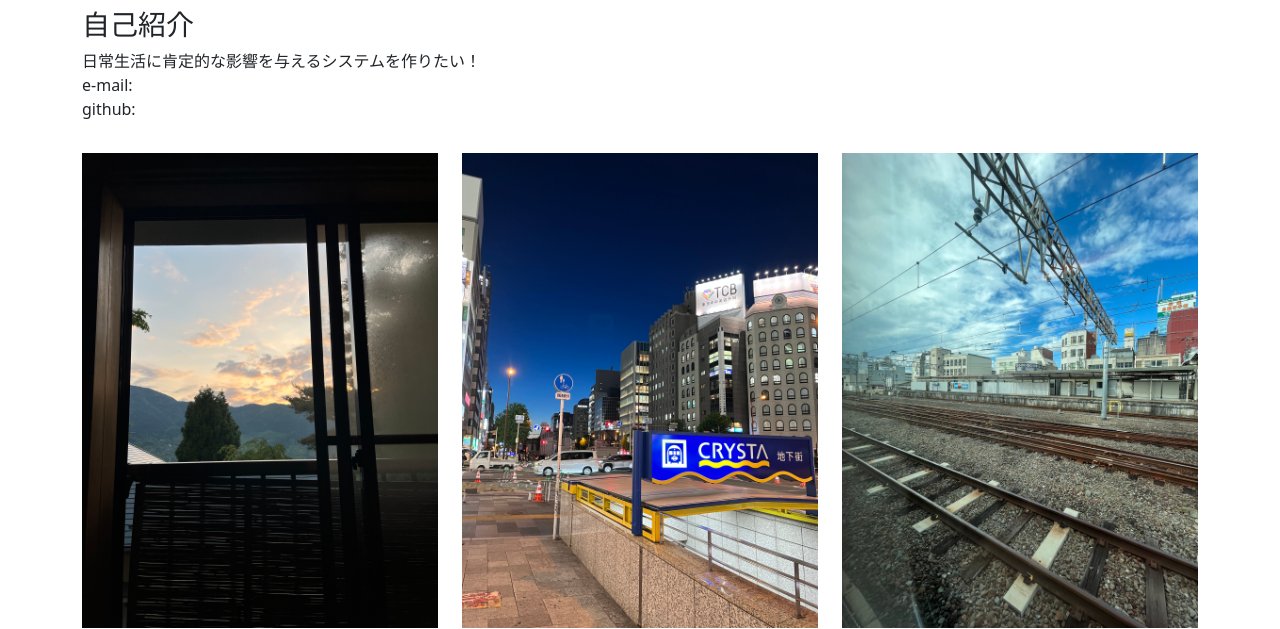
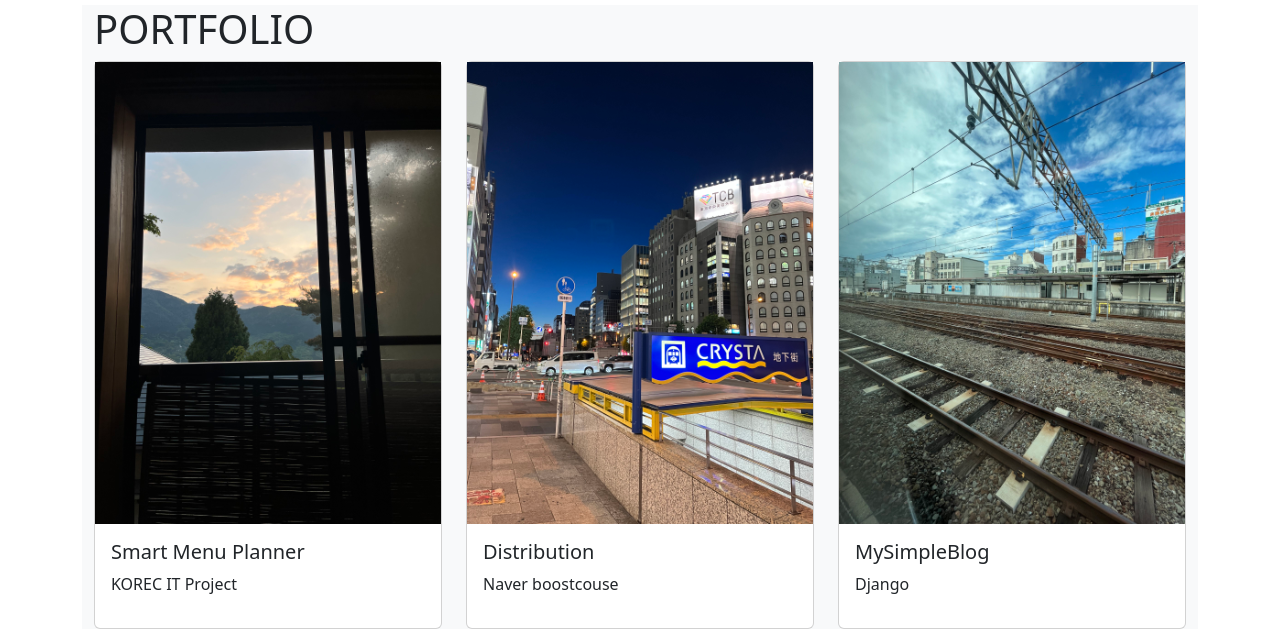
Before and after one commit to recon-reco/Smart-Menu-Planner, a Django app: page /about_me/ in a window 1280 px wide. Shown: the part 417-1046 px from the top of the page. Run offline with Django 4.2, Linux system fonts and the light colour scheme; some libraries are stand-ins or nearby versions.

Commit message:
About me page

```diff
--- /dev/null
+++ b/single_pages/static/single_pages/about_me.css
@@ -0,0 +1,3 @@
+.margin-for-footer {
+    margin-bottom: 130px;
+}
--- a/single_pages/templates/single_pages/about_me.html
+++ b/single_pages/templates/single_pages/about_me.html
@@ -9,6 +9,7 @@
 </head>
 
 <body>
+    {% include 'blog/navbar.html' %}
     <div class="container">
         <div class="row my-3">
             <div class="container">
@@ -23,49 +24,120 @@
                 </div>
             </div>
         </div>
-        <div class="row my-3">
-            <h1>Profile</h1>
-            <div class="col-sm col-lg-8">
-                <img src="{% static '/single_pages/images/IMG_4739.JPG' %}" class="img-fluid w-50">
-                <h4>パク・ソルミ（Park SolMi）</h4>
-                <h3>自己紹介</h3>
-                <p>
-                    日常生活に肯定的な影響を与えるシステムを作りたい！
-                    <br>e-mail:
-                    <br>github:
-                </p>
+        <section>
+            <div class="container mt-4">
+                <div class="row">
+                    <h1>Profile</h1>
+                    <div class="col-sm col-lg-5">
+                        <img src="{% static '/single_pages/images/IMG_4739.JPG' %}" class="img-fluid w-50">
+                    </div>
+                    <div class="col-sm col-lg-7">
+                        <h3>自己紹介</h3>
+                        <h4>パク・ソルミ（Park SolMi）</h4>
+                        <p>
+                            日常生活に肯定的な影響を与えるシステムを作りたい！
+                        </p>
+                        <ul>
+                            <li>学歴</li>
+                            <ul>
+                                <li>高校</li>
+                                <li>大学</li>
+                            </ul>
+                            <li>Projects</li>
+                            <ul>
+                                <li>Smart Menu Planner</li>
+                                <li>Distribution of Hospitals and Drugstore</li>
+                            </ul>
+                        </ul>
+                    </div>
+                </div>
             </div>
-            <div class="col-sm col-lg-4">
-                <h4>Skill</h4>
-                <p>
-                    <br>Python
-                    <br>Java
-                    <br>MySQL
-                    <br>R
-                    <br>git & github
-                </p>
-                <h4>Project</h4>
+        </section>
+        <section class="bg-light margin-for-footer">
+            <div class="container mt-4">
+                <div class="row">
+                    <div class="col-12">
+                        <h1>PORTFOLIO</h1>
+                        <div class="row">
+                            <div class="col">
+                                <div class="card" data-bs-toggle="modal" data-bs-target="#pofol1">
+                                    <img src="{% static '/single_pages/images/1.JPG' %}" class="img-fluid w-100">
+                                    <div class="card-body">
+                                        <h5 class="card-title">Smart Menu Planner</h5>
+                                        <p>KOREC IT Project</p>
+                                    </div>
+                                </div>
+                            </div>
+                            <div class=" col">
+                                <div class="card" data-bs-toggle="modal" data-bs-target="#pofol2">
+                                    <img src="{% static '/single_pages/images/2.JPG' %}" class="img-fluid w-100">
+                                    <div class="card-body">
+                                        <h5 class="card-title">Distribution</h5>
+                                        <p>Naver boostcouse</p>
+                                    </div>
+                                </div>
+                            </div>
+                            <div class="col">
+                                <div class="card" data-bs-toggle="modal" data-bs-target="#pofol3">
+                                    <img src="{% static '/single_pages/images/3.JPG' %}" class="img-fluid w-100">
+                                    <div class="card-body">
+                                        <h5 class="card-title">MySimpleBlog</h5>
+                                        <p>Django</p>
+                                    </div>
+                                </div>
+                            </div>
+                        </div>
+                    </div>
+                </div>
+            </div>
+        </section>
+    </div>
 
-            </div>
-        </div>
-        <div class="row">
-            <div class="col">
-                <img src="{% static '/single_pages/images/1.JPG' %}" class="img-fluid w-100">
-            </div>
-            <div class="col">
-                <img src="{% static '/single_pages/images/2.JPG' %}" class="img-fluid w-100">
+    <!--Modal-->
+    <div class="modal fade" id="pofol1" tabindex="-1" role="dialog" aria-labelledby="pofol1ModalLabel"
+        aria-hidden="true">
+        <div class="modal-dialog modal-lg" role="documment">
+            <div class="modal-content">
+                <div class="modal-header">
+                    <h5 class="modal-title" id="deleteModalLabel">Modal Header</h5>
 
-            </div>
-            <div class="col">
-                <img src="{% static '/single_pages/images/3.JPG' %}" class="img-fluid w-100">
+                </div>
+                <div class="modal-body">
+                    <h4><a href="https://github.com/recon-reco/Smart-Menu-Planner">DjangoBlog GitHub Repo!</a></h4>
+                </div>
             </div>
         </div>
     </div>
+    <div class="modal fade" id="pofol2" tabindex="-1" role="dialog" aria-labelledby="pofol2ModalLabel"
+        aria-hidden="true">
+        <div class="modal-dialog modal-lg" role="documment">
+            <div class="modal-content">
+                <div class="modal-header">
+                    <h5 class="modal-title" id="deleteModalLabel">Modal Header</h5>
 
+                </div>
+                <div class="modal-body">
+                    <h4><a href="주피터 노트북으로 분석 보고서를 만들어서 깃헙에 올리자!">DjangoBlog GitHub Repo!</a></h4>
+                </div>
+            </div>
 
+        </div>
+    </div>
+    <div class="modal fade" id="pofol3" tabindex="-1" role="dialog" aria-labelledby="pofol3ModalLabel"
+        aria-hidden="true">
+        <div class="modal-dialog modal-lg" role="documment">
+            <div class="modal-content">
+                <div class="modal-header">
+                    <h5 class="modal-title" id="deleteModalLabel">Modal Header</h5>
 
+                </div>
+                <div class="modal-body">
+                    <h4><a href="https://github.com/recon-reco/DjangoBlog">DjangoBlog GitHub Repo!</a></h4>
+                </div>
+            </div>
 
-
+        </div>
+    </div>
 
     <script src="https://cdn.jsdelivr.net/npm/@popperjs/core@2.11.8/dist/umd/popper.min.js"
         integrity="sha384-I7E8VVD/ismYTF4hNIPjVp/Zjvgyol6VFvRkX/vR+Vc4jQkC+hVqc2pM8ODewa9r"
--- a/single_pages/templates/single_pages/landing.html
+++ b/single_pages/templates/single_pages/landing.html
@@ -41,7 +41,6 @@
                 </div>
     </section>
 
-    <div class="fixed-bottom">{% include 'blog/footer.html'%}</div>
 
 
     <script src="https://cdn.jsdelivr.net/npm/@popperjs/core@2.11.8/dist/umd/popper.min.js"
```
Also changed, not shown: note1.txt (+10 -0 lines).
